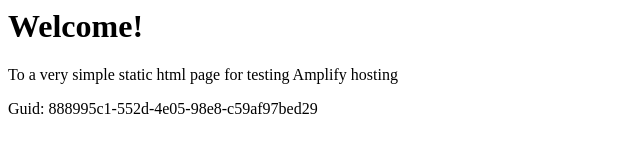
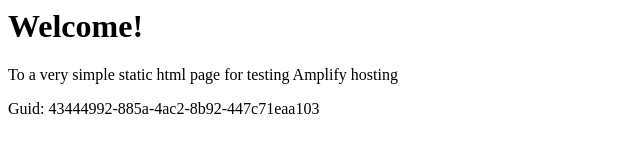
Before and after one commit to aws-aemilia-pdx/Github-PR-Commit-Integration-Test-DoNotTouch-GithubWebhookPreviewCanaryTest-v1-beta-us-west-2, a website: page src/index.html in a window 1280 px wide. Shown: the full height of the page, 0-640 px from the left. Drawn offline with Linux system fonts and the light colour scheme.

Commit message:
commit from integ tests

```diff
--- a/src/index.html
+++ b/src/index.html
@@ -12,6 +12,6 @@
 <body>
     <h1>Welcome!</h1>
     <p>To a very simple static html page for testing Amplify hosting</p>
-    <p>Guid: 888995c1-552d-4e05-98e8-c59af97bed29</p></body>
+    <p>Guid: 43444992-885a-4ac2-8b92-447c71eaa103</p></body>
 
 </html>
```
